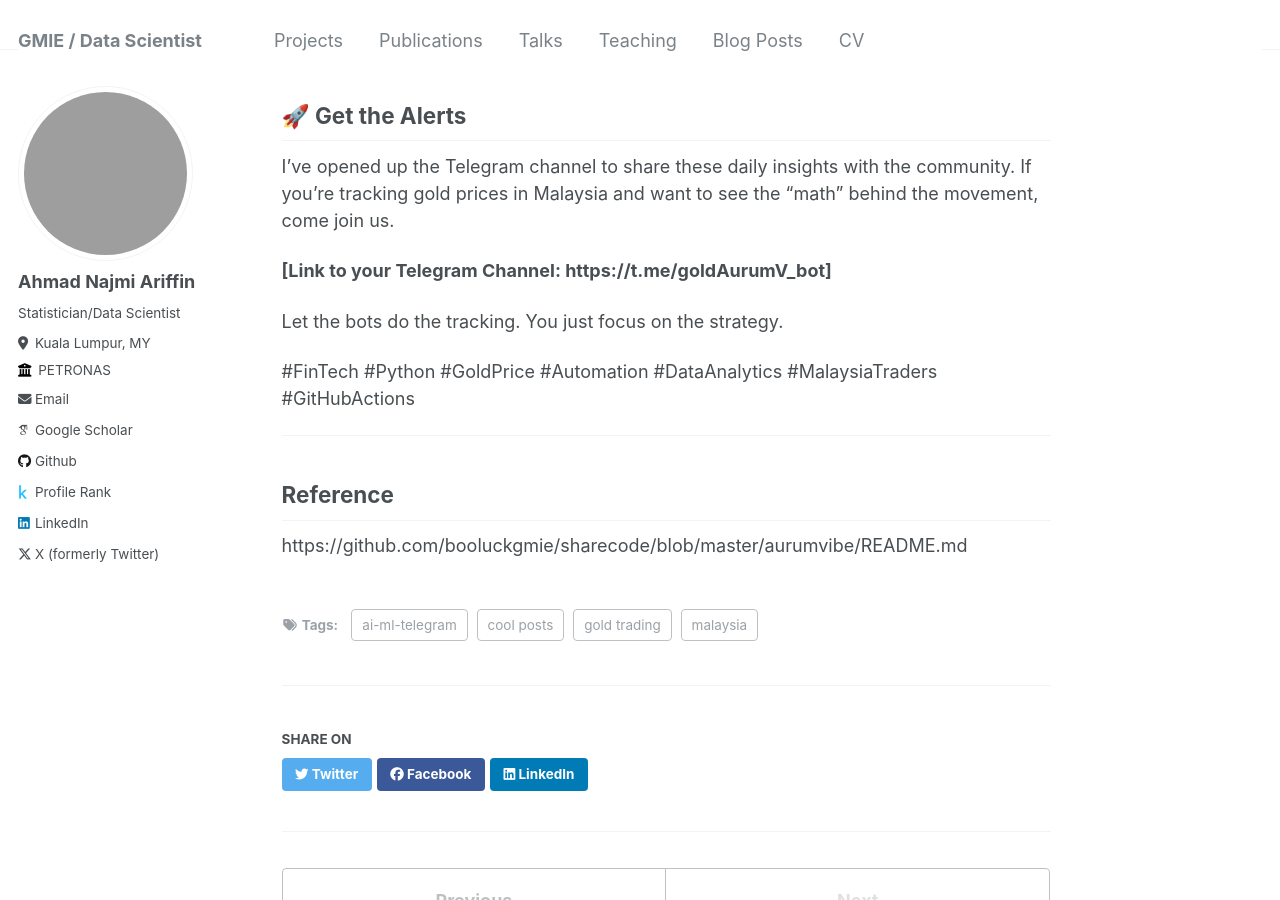
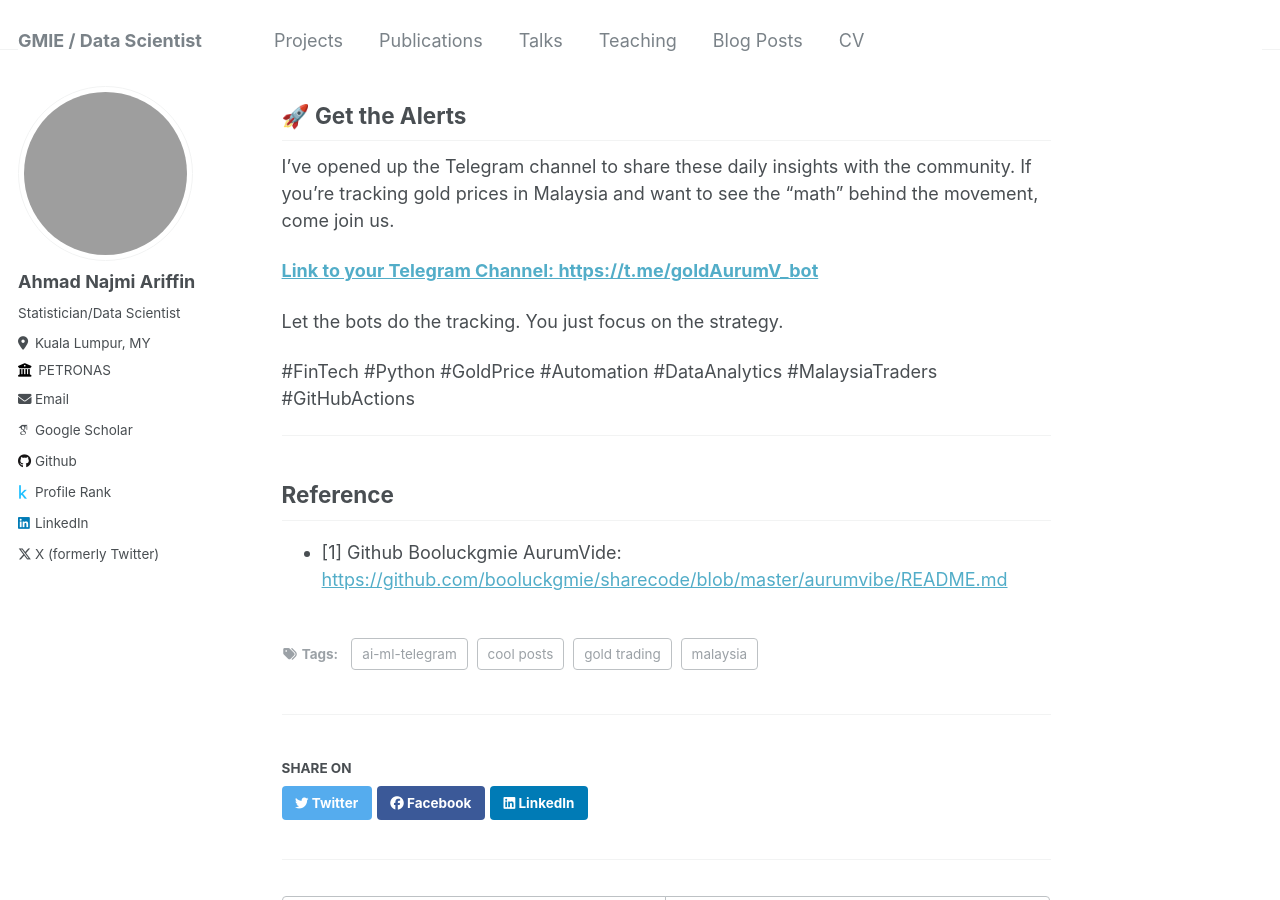
Before and after one commit to booluckgmie/anajmiariffin.github.io, a Jekyll site: the page built from _posts/2026-04-21-blog-automygold.md, in a window 1280 px wide and 900 px high, scrolled down 1484 px. Built offline with Jekyll 4.4.1, drawn with Linux system fonts in a browser that asks for light colours; some web fonts are replaced; grey boxes are pictures that could not be loaded.

Commit message:
Update 2026-04-21-blog-automygold.md

```diff
--- a/_posts/2026-04-21-blog-automygold.md
+++ b/_posts/2026-04-21-blog-automygold.md
@@ -40,7 +40,7 @@ It transforms "trading" into "monitoring."
 ## 🚀 Get the Alerts
 I’ve opened up the Telegram channel to share these daily insights with the community. If you're tracking gold prices in Malaysia and want to see the "math" behind the movement, come join us.
 
-**[Link to your Telegram Channel: https://t.me/goldAurumV_bot]**
+**[Link to your Telegram Channel: https://t.me/goldAurumV_bot](https://t.me/goldAurumV_bot)**
 
 Let the bots do the tracking. You just focus on the strategy.
 
@@ -48,4 +48,5 @@ Let the bots do the tracking. You just focus on the strategy.
 
 ---
 ## Reference
-https://github.com/booluckgmie/sharecode/blob/master/aurumvibe/README.md
+
+* [1] Github Booluckgmie AurumVide: [https://github.com/booluckgmie/sharecode/blob/master/aurumvibe/README.md](https://github.com/booluckgmie/sharecode/blob/master/aurumvibe/README.md)
```
